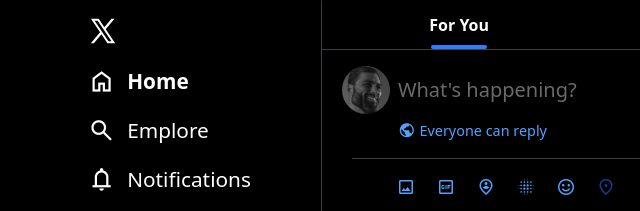
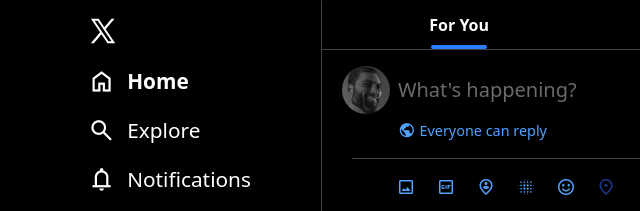
Before and after one commit to virat-pod/x-webs, a website built with Vite: page index.html in a window 1280 px wide. Shown: the top 211 px of the page, 0-640 px from the left. Built offline with nearby package versions, Linux system fonts and the light colour scheme.

Commit message:
Update index.html

```diff
--- a/index.html
+++ b/index.html
@@ -54,7 +54,7 @@
             </li>
             <li class="links">
               <span class="material-symbols-outlined icons"> search </span
-              ><span class="hidden xl:block">Emplore</span>
+              ><span class="hidden xl:block">Explore</span>
             </li>
             <li class="links">
               <span class="material-symbols-outlined icons">
```
